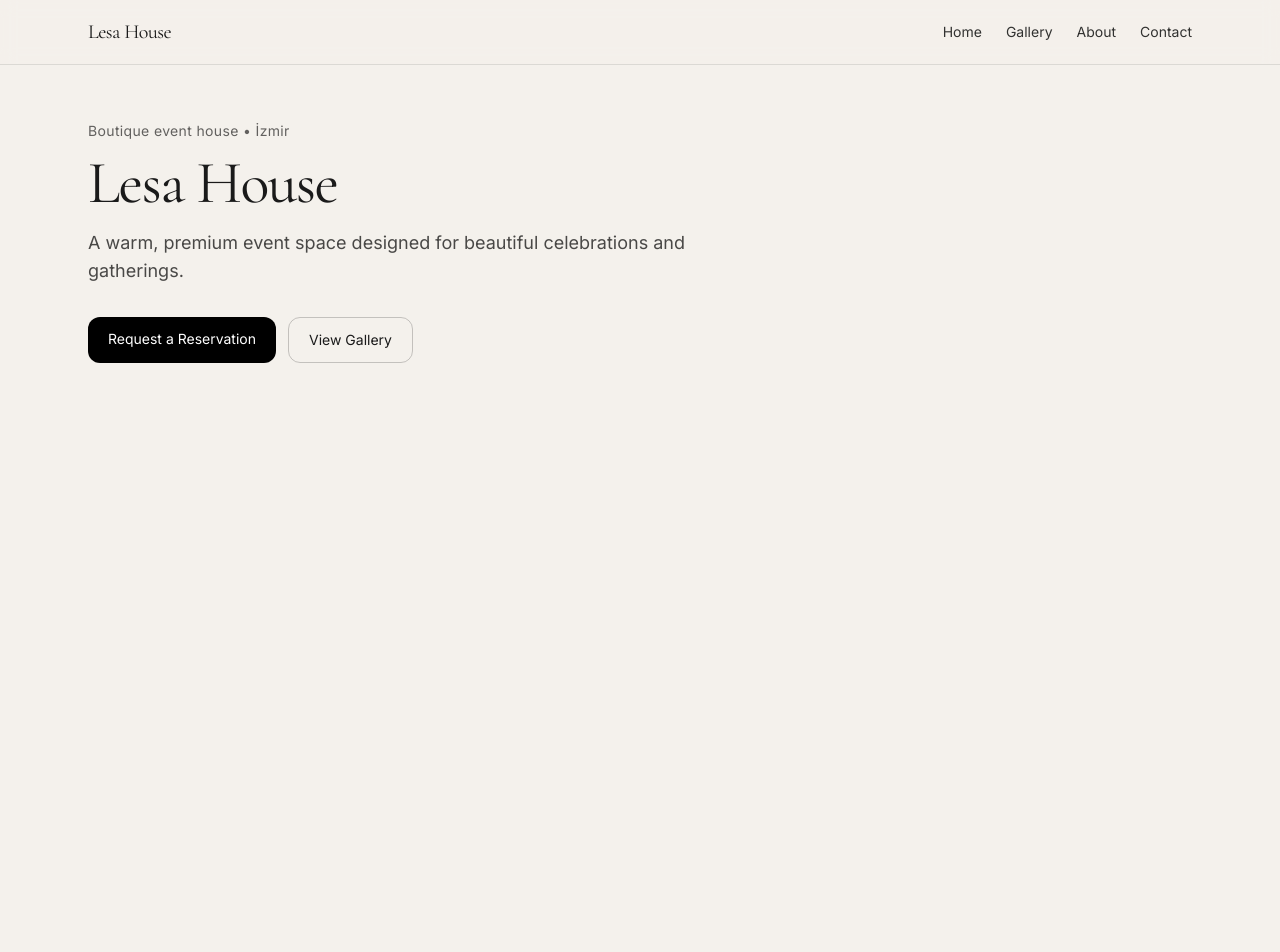
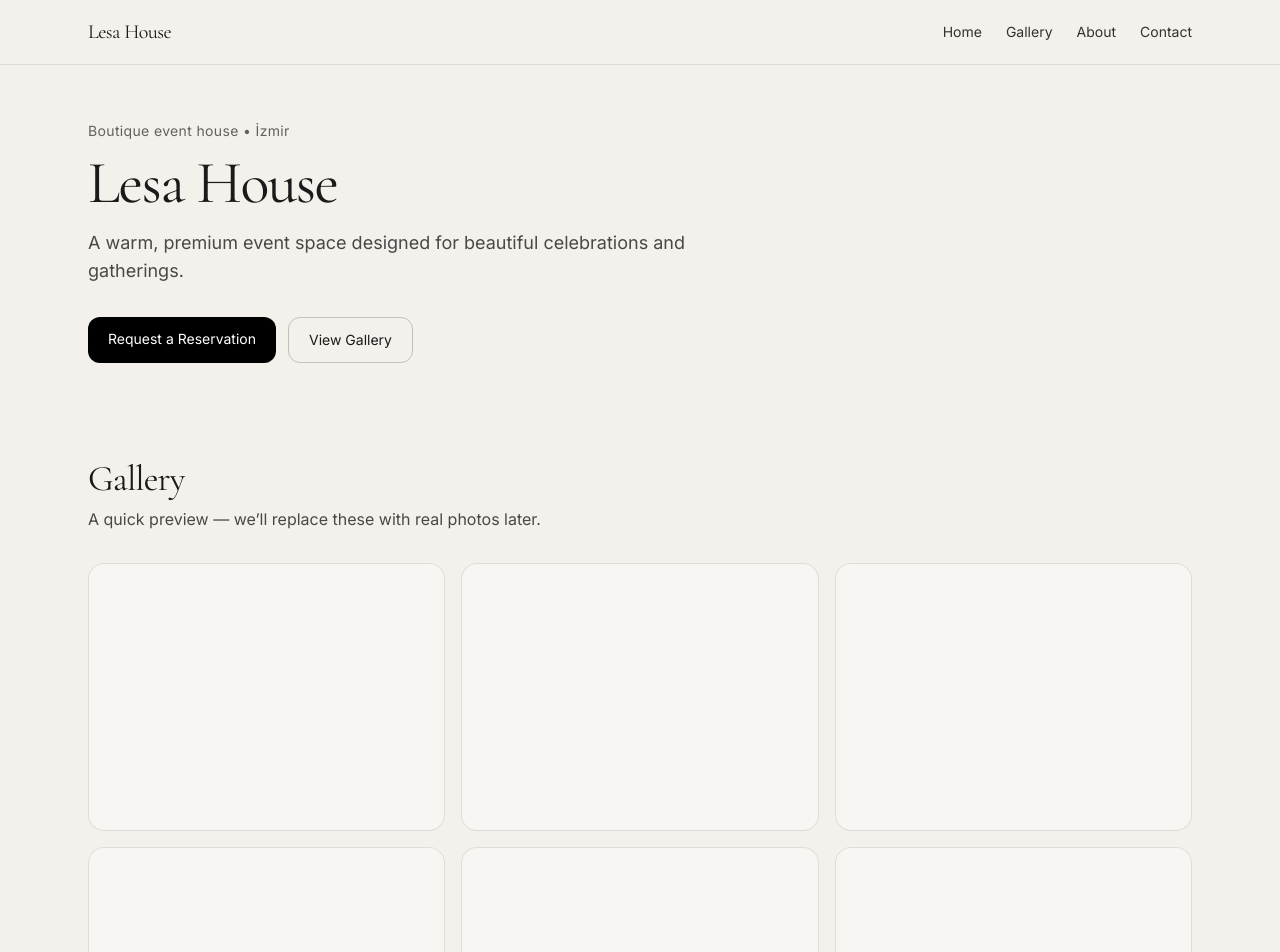
Before and after one commit to irema00/lesa-house-site, a Next.js app: page / in a window 1280 px wide. Shown: the top 952 px of the page. Before the commit the page ends 800 px from the top, so only its background shows below. Built offline with nearby package versions, Linux system fonts and the light colour scheme.

Commit message:
add Gallery Preview Section

```diff
--- /dev/null
+++ b/app/components/sections/GalleryPreview.tsx
@@ -0,0 +1,23 @@
+export function GalleryPreview() {
+  return (
+    <section id="gallery" className="scroll-mt-24" aria-label="Gallery section">
+      <div className="mx-auto max-w-6xl px-4 py-12 sm:px-6">
+        <h2 className="font-serif text-3xl tracking-tight text-[#1A1A1A] sm:text-4xl">
+          Gallery
+        </h2>
+        <p className="mt-2 text-black/70">
+          A quick preview — we’ll replace these with real photos later.
+        </p>
+
+        <div className="mt-8 grid grid-cols-2 gap-3 sm:grid-cols-3 sm:gap-4">
+          {Array.from({ length: 6 }).map((_, i) => (
+            <div
+              key={i}
+              className="aspect-[4/3] rounded-2xl border border-black/10 bg-white/40"
+            />
+          ))}
+        </div>
+      </div>
+    </section>
+  );
+}
--- a/app/page.tsx
+++ b/app/page.tsx
@@ -1,5 +1,6 @@
 import { Header } from "./components/Header";
 import { Hero } from "./components/sections/Hero";
+import { GalleryPreview } from "./components/sections/GalleryPreview";
 export default function Home() {
   return (
     <div className="min-h-screen bg-[#F4F1EC]">
@@ -7,6 +8,7 @@ export default function Home() {
 
       <main>
         <Hero />
+        <GalleryPreview />
       </main>
     </div>
   );
```
